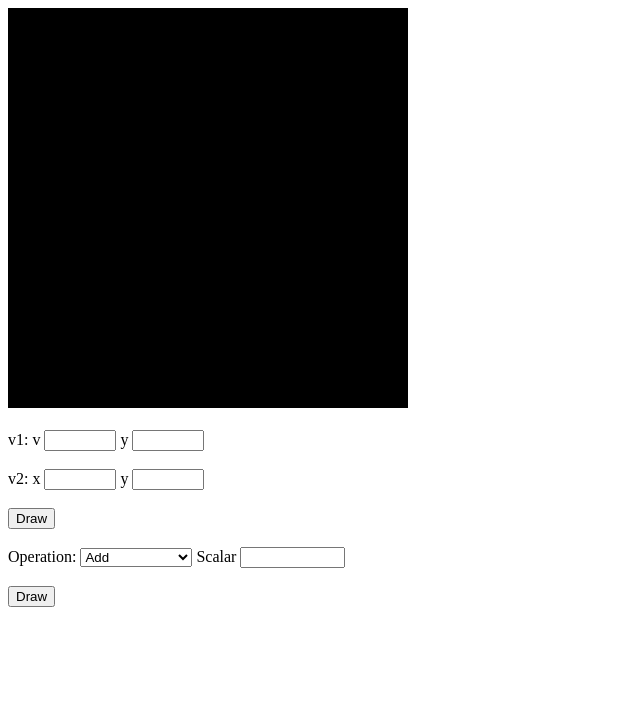
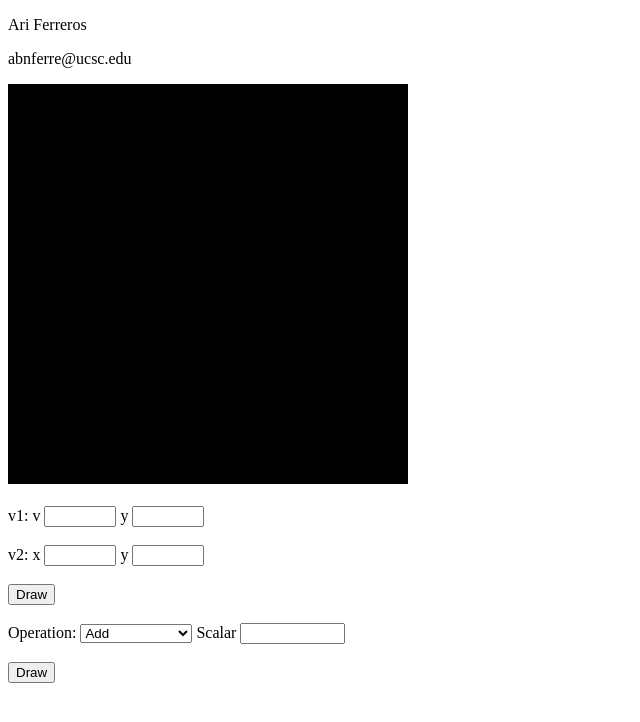
Before and after one commit to abnferre/abnferre.github.io, a plain HTML site: page asgn0/Code/asgn0.html in a window 1280 px wide. Shown: the whole page, without its empty margins (0-640 px from the left). Drawn offline with Linux system fonts and the light colour scheme.

Commit message:
Update asgn0.html

```diff
--- a/asgn0/Code/asgn0.html
+++ b/asgn0/Code/asgn0.html
@@ -6,6 +6,8 @@
     </head>
     <!--tells the browser that when it loads the separate JavaScript code it should use the function main()
     as the entry point for the Javascript proram-->
+     <p>Ari Ferreros</p>
+    <p>abnferre@ucsc.edu</p>
     <body onload= "main()">
         <!--canvas element that defines drawing area as 400 x 400 px-->
         <!--canvas is giver identifier using id attribute-->
```
